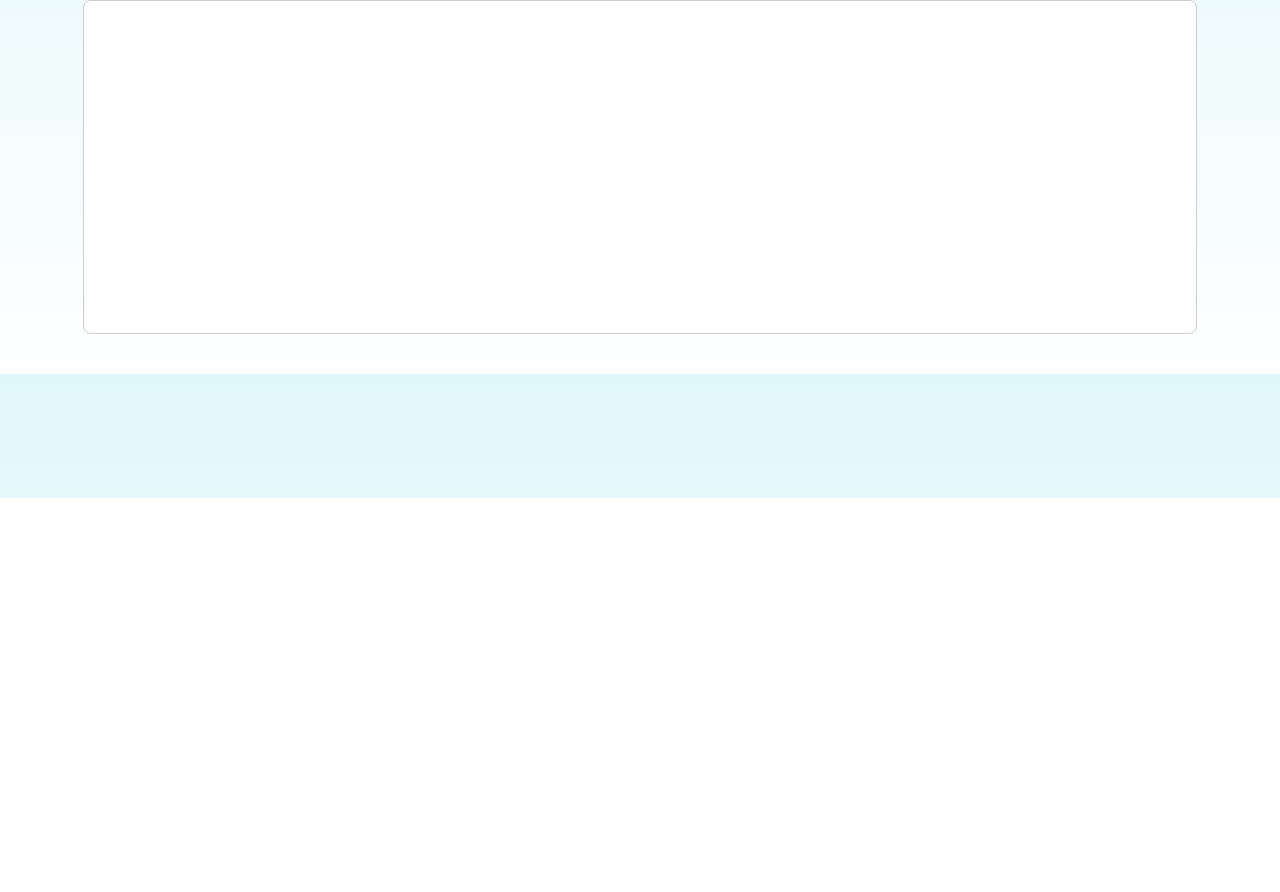
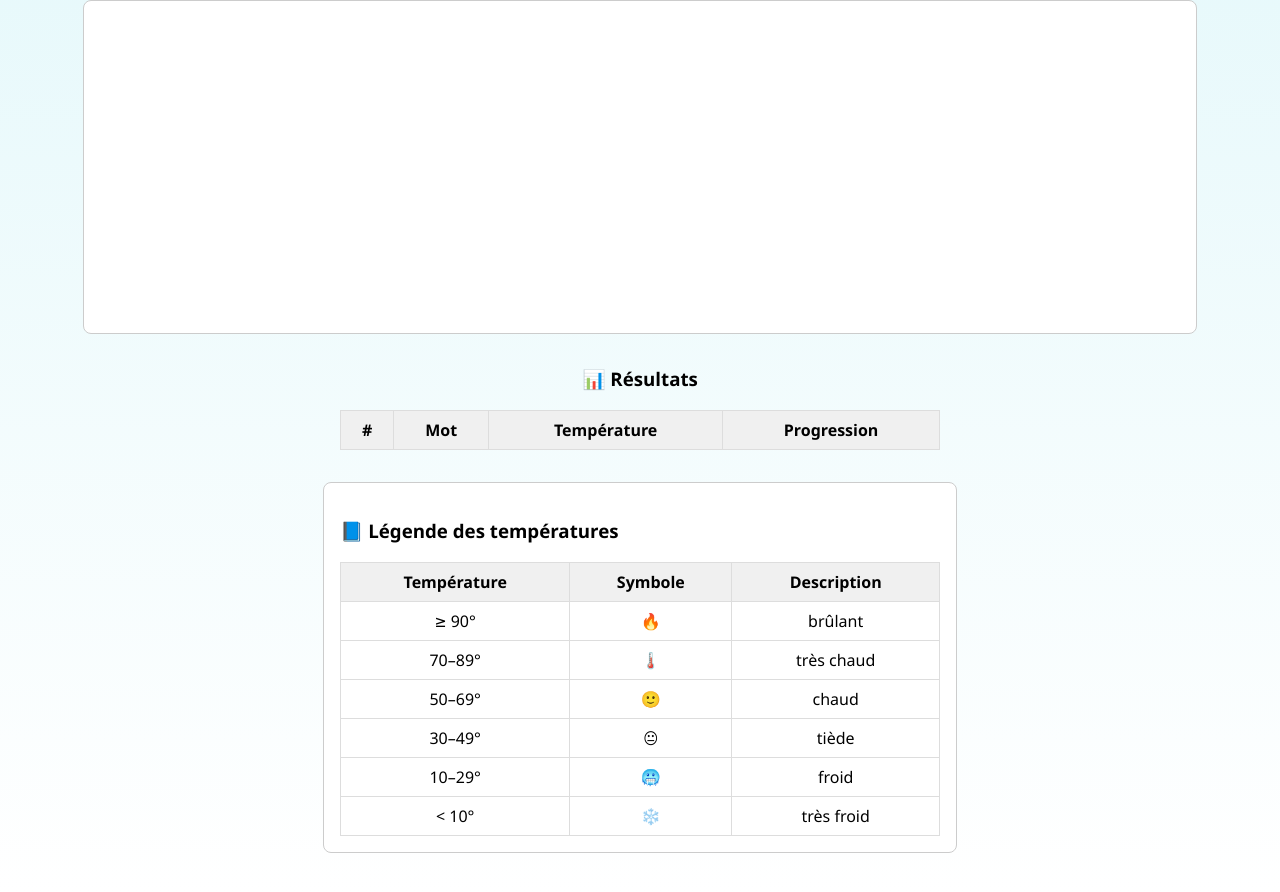
Before and after one commit to DanielSilva22/cristal-cache, a plain HTML site: page index.html in a window 1280 px wide. Shown: the part 302-1194 px from the top of the page. Before the commit the page ends 800 px from the top, so only its background shows below. Drawn offline with Linux system fonts and the light colour scheme.

Commit message:
Update index.html

```diff
--- a/index.html
+++ b/index.html
@@ -57,6 +57,35 @@
       font-weight: bold;
       color: #004d40;
     }
+    .legend {
+      margin-top: 2rem;
+      text-align: left;
+      max-width: 600px;
+      margin-left: auto;
+      margin-right: auto;
+      background: #ffffff;
+      padding: 1rem;
+      border-radius: 8px;
+      border: 1px solid #ccc;
+    }
+    .legend table, #resultsTable {
+      width: 100%;
+      border-collapse: collapse;
+    }
+    .legend th, .legend td, #resultsTable th, #resultsTable td {
+      padding: 0.5rem;
+      text-align: center;
+      border: 1px solid #ddd;
+    }
+    .legend th, #resultsTable th {
+      background-color: #f0f0f0;
+    }
+    #results {
+      margin-top: 2rem;
+      max-width: 600px;
+      margin-left: auto;
+      margin-right: auto;
+    }
   </style>
   <script src="wordPool.js"></script>
 </head>
@@ -72,6 +101,29 @@
   <button onclick="setManualWord()">Définir mot mystère</button>
   <div id="log"></div>
 
+  <div id="results">
+    <h3>📊 Résultats</h3>
+    <table id="resultsTable">
+      <thead>
+        <tr><th>#</th><th>Mot</th><th>Température</th><th>Progression</th></tr>
+      </thead>
+      <tbody></tbody>
+    </table>
+  </div>
+
+  <div class="legend">
+    <h3>📘 Légende des températures</h3>
+    <table>
+      <tr><th>Température</th><th>Symbole</th><th>Description</th></tr>
+      <tr><td>≥ 90°</td><td>🔥</td><td>brûlant</td></tr>
+      <tr><td>70–89°</td><td>🌡️</td><td>très chaud</td></tr>
+      <tr><td>50–69°</td><td>🙂</td><td>chaud</td></tr>
+      <tr><td>30–49°</td><td>😐</td><td>tiède</td></tr>
+      <tr><td>10–29°</td><td>🥶</td><td>froid</td></tr>
+      <tr><td>&lt; 10°</td><td>❄️</td><td>très froid</td></tr>
+    </table>
+  </div>
+
   <script>
     let target = "";
     let tries = 0;
@@ -80,6 +132,7 @@
     let maxHints = 3;
     let log = document.getElementById("log");
     let guessHistory = [];
+    let resultTable = document.querySelector("#resultsTable tbody");
 
     function newGame() {
       target = wordPool[Math.floor(Math.random() * wordPool.length)];
@@ -103,6 +156,7 @@
       hintsGiven = 0;
       guessHistory = [];
       log.innerText = "";
+      resultTable.innerHTML = "";
       document.getElementById("counter").innerText = tries;
       confetti.stop();
     }
@@ -127,7 +181,7 @@
         return;
       }
 
-      if (!wordPool.includes(word)) {
+      if (!wordPool.includes(word) && word !== target) {
         log.innerText += `\n❌ "${word}" n'est pas reconnu comme un mot correct.`;
         return;
       }
@@ -149,6 +203,10 @@
       const score = Math.floor(Math.random() * 100);
       const temp = getTemperature(score);
       log.innerText += `\n🔹 ${word} → ${temp} (${score}°)`;
+
+      const row = document.createElement("tr");
+      row.innerHTML = `<td>${tries}</td><td>${word}</td><td>${score.toFixed(2)}°</td><td>${score}%</td>`;
+      resultTable.appendChild(row);
 
       if (tries === 20 && !found && hintsGiven < maxHints) {
         showHint();
```
